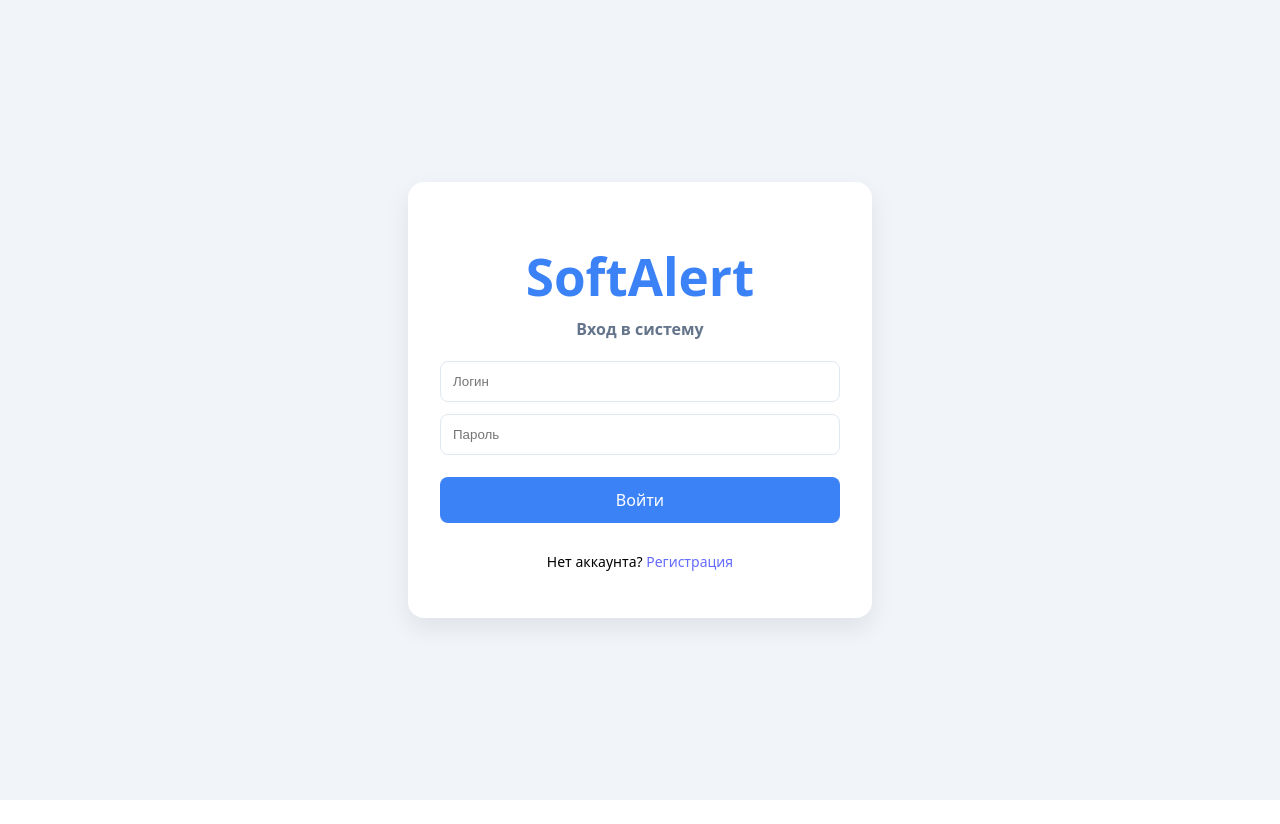
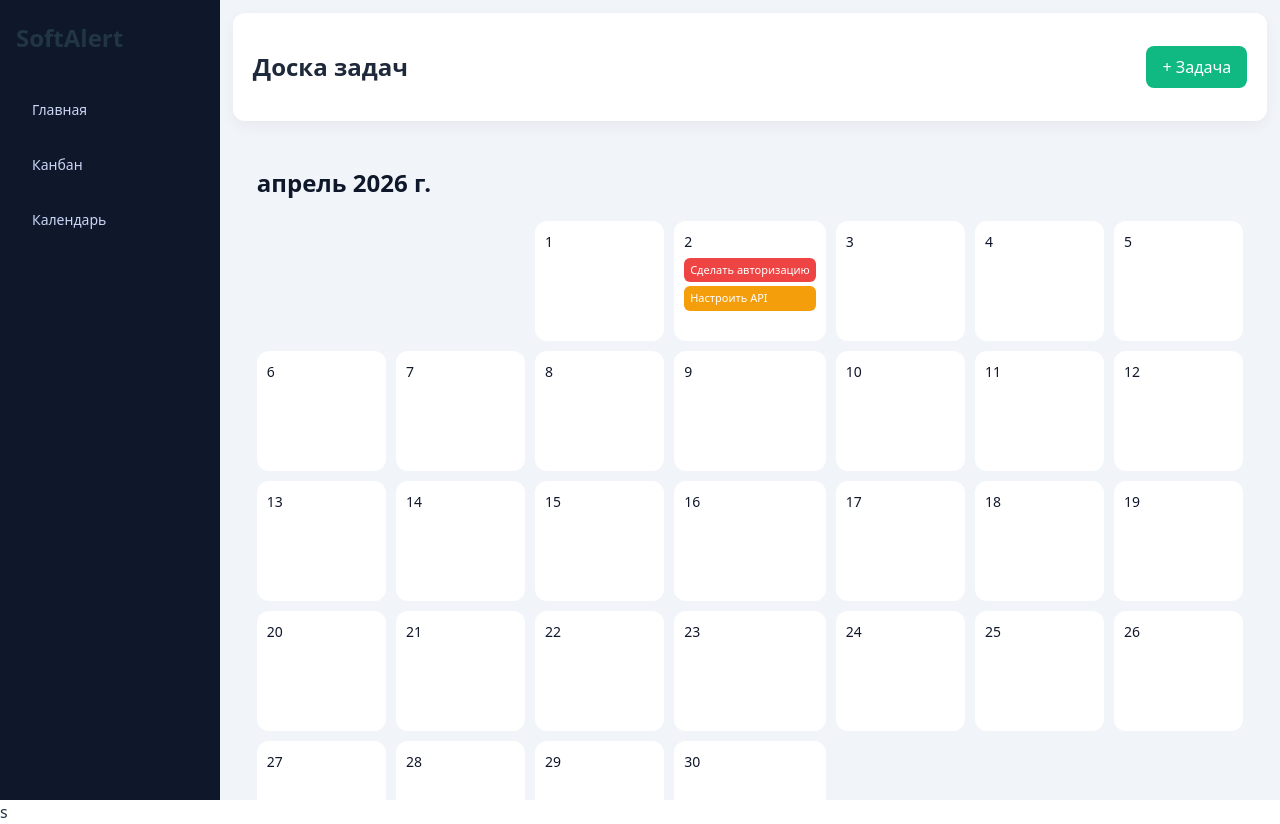
Before and after one commit to lrlaldlmlilrl/Diplom, a React (Vite) app in the folder client/: page /calendar in a window 1280 px wide. Before the commit the page ends 800 px from the top, so only its background shows below. Built offline with nearby package versions, Linux system fonts and the light colour scheme.

Commit message:
Calendar(chpt part3)

```diff
--- a/client/src/App.jsx
+++ b/client/src/App.jsx
@@ -5,6 +5,8 @@ import { Routes, Route } from "react-router-dom"
 import DashboardPage from './pages/DashboardPage'
 import HomePage from './pages/HomePage'
 import { useState } from 'react'
+import CalendarPage from './pages/CalendarPage'
+import Modal from "./components/Modal"
 
 function App() {
 
@@ -12,13 +14,52 @@ function App() {
     name: "Радмир"
   })
 
+  const [isModalOpen, setIsModalOpen] = useState(false)
+  const [editingTask, setEditingTask] = useState(null)
+
+  const addTask = (title) => {
+  const newTask = {
+    id: Date.now(),
+    title,
+    status: "todo",
+    createdAt: Date.now()
+  }
+    setTasks(prev => [...prev, newTask])
+  }
+
+   const handleAddTask = (data) => {
+    const newTask = {
+      id: Date.now(),
+      title: data.title,
+      status: data.status,
+      createdAt: Date.now()
+    }
+
+    setTasks(prev => [...prev, newTask])
+  }
+
   const [tasks, setTasks] = useState([
-    { id: 1, title: "Сделать авторизацию", status: "todo" },
-    { id: 2, title: "Настроить API", status: "inProgress" },
-    { id: 3, title: "Сверстать dashboard", status: "done" }
+    { id: 1, title: "Сделать авторизацию", status: "todo", createdAt: Date.now() },
+    { id: 2, title: "Настроить API", status: "inProgress", createdAt: Date.now() },
+    { id: 3, title: "Сверстать dashboard", status: "done", createdAt: Date.now() }
   ])
 
-  return (
+  return (<>
+  {isModalOpen && (
+      <Modal
+        isOpen={isModalOpen}
+        onClose={() => setIsModalOpen(false)}
+        onAddTask={handleAddTask}
+        onEditTask={(updatedTask) => {
+          setTasks(prev =>
+            prev.map(task =>
+              task.id === updatedTask.id ? updatedTask : task
+            )
+          )
+        }}
+        editingTask={editingTask}
+      />
+    )}
     <Routes>
       <Route path="/login" element={<LoginPage />} />
       <Route path="/register" element={<RegisterPage />} />
@@ -30,6 +71,9 @@ function App() {
             user={user}
             tasks={tasks}
             setTasks={setTasks}
+            addTask={addTask}
+            setEditingTask={setEditingTask}
+            setIsModalOpen={setIsModalOpen}
           />
         }
       />
@@ -41,12 +85,30 @@ function App() {
             user={user}
             tasks={tasks}
             setTasks={setTasks}
+            addTask={addTask}
+            setEditingTask={setEditingTask}
+            setIsModalOpen={setIsModalOpen}
+          />
+        }
+      />
+
+      <Route
+        path="/calendar"
+        element={
+          <CalendarPage
+            user={user}
+            tasks={tasks}
+            setTasks={setTasks}
+            addTask={addTask}
+            setEditingTask={setEditingTask}
+            setIsModalOpen={setIsModalOpen}
           />
         }
       />
 
       <Route path="*" element={<LoginPage />} />
-    </Routes>
+    </Routes>s</>
+
   )
 }
 
--- /dev/null
+++ b/client/src/components/CalendarDay.jsx
@@ -0,0 +1,28 @@
+const CalendarDay = ({ day, tasks }) => {
+    if (!day) return <div className="calendar-day empty"></div>
+
+    const dayTasks = tasks.filter(task => {
+        const taskDate = new Date(task.createdAt)
+        return (
+            taskDate.getDate() === day.getDate() &&
+            taskDate.getMonth() === day.getMonth() &&
+            taskDate.getFullYear() === day.getFullYear()
+        )
+    })
+
+    return (
+        <div className="calendar-day">
+            <div className="day-number">{day.getDate()}</div>
+
+            <div className="day-tasks">
+                {dayTasks.slice(0, 2).map(task => (
+                    <div key={task.id} className={`mini-task ${task.status}`}>
+                        {task.title}
+                    </div>
+                ))}
+            </div>
+        </div>
+    )
+}
+
+export default CalendarDay
--- /dev/null
+++ b/client/src/components/CalendarGrid.jsx
@@ -0,0 +1,32 @@
+import CalendarDay from "./CalendarDay"
+
+const CalendarGrid = ({ date, tasks }) => {
+    const year = date.getFullYear()
+    const month = date.getMonth()
+
+    const firstDay = new Date(year, month, 1).getDay()
+    const daysInMonth = new Date(year, month + 1, 0).getDate()
+
+    const days = []
+
+    // сдвиг (чтобы неделя начиналась нормально)
+    const startOffset = firstDay === 0 ? 6 : firstDay - 1
+
+    for (let i = 0; i < startOffset; i++) {
+        days.push(null)
+    }
+
+    for (let i = 1; i <= daysInMonth; i++) {
+        days.push(new Date(year, month, i))
+    }
+
+    return (
+        <div className="calendar-grid">
+            {days.map((day, index) => (
+                <CalendarDay key={index} day={day} tasks={tasks} />
+            ))}
+        </div>
+    )
+}
+
+export default CalendarGrid
--- a/client/src/components/SideBar.jsx
+++ b/client/src/components/SideBar.jsx
@@ -14,6 +14,10 @@ export default function Sidebar() {
                 <button onClick={() => navigate("/dashboard")}>
                     Канбан
                 </button>
+
+                <button onClick={() => navigate("/calendar")}>
+                    Календарь
+                </button>
             </div>
         </div>
     )
--- a/client/src/pages/CalendarPage.jsx
+++ b/client/src/pages/CalendarPage.jsx
@@ -0,0 +1,35 @@
+import Sidebar from "../components/SideBar"
+import TopBar from "../components/TopBar"
+import CalendarGrid from "../components/CalendarGrid"
+import { useState } from "react"
+import "./calendar.css"
+
+export default function CalendarPage({ tasks, setEditingTask, setIsModalOpen }) {
+    const [currentDate, setCurrentDate] = useState(new Date())
+
+    return (
+        <div className="layout">
+            <Sidebar />
+
+            <main className="main">
+                <TopBar onOpenModal={() => {
+                    setEditingTask(null)
+                    setIsModalOpen(true)
+                }} />
+
+                <div className="calendar">
+                    <div className="calendar-header">
+                        <h2>
+                            {currentDate.toLocaleDateString("ru-RU", {
+                                month: "long",
+                                year: "numeric"
+                            })}
+                        </h2>
+                    </div>
+
+                    <CalendarGrid date={currentDate} tasks={tasks} />
+                </div>
+            </main>
+        </div>
+    )
+}
--- a/client/src/pages/HomePage.jsx
+++ b/client/src/pages/HomePage.jsx
@@ -3,7 +3,7 @@ import TopBar from "../components/TopBar"
 import TaskRow from "../components/TaskRow"
 import "./home.css"
 
-export default function HomePage({ user, tasks = [], navigate }) {
+export default function HomePage({ user, tasks = [], navigate, setEditingTask, setIsModalOpen }) {
     const today = new Date()
 
     const formattedDate = today.toLocaleDateString("ru-RU", {
@@ -24,7 +24,10 @@ export default function HomePage({ user, tasks = [], navigate }) {
                         <p>{formattedDate}</p>
                     </div>
 
-                    <TopBar />
+                    <TopBar onOpenModal={() => {
+                        setEditingTask(null)
+                        setIsModalOpen(true)
+                    }} />
 
                     <div className="home-tasks">
                         <h2>Все задачи</h2>
--- a/client/src/pages/calendar.css
+++ b/client/src/pages/calendar.css
@@ -0,0 +1,74 @@
+.calendar {
+    padding: 24px;
+}
+
+/* HEADER */
+
+.calendar-header {
+    margin-bottom: 20px;
+    color: #0F172A;
+}
+
+/* GRID */
+
+.calendar-grid {
+    display: grid;
+    grid-template-columns: repeat(7, 1fr);
+    gap: 10px;
+}
+
+/* DAY */
+
+.calendar-day {
+    background: #ffffff;
+    border-radius: 12px;
+    padding: 10px;
+    min-height: 100px;
+    display: flex;
+    flex-direction: column;
+    justify-content: flex-start;
+}
+
+.calendar-day.empty {
+    background: transparent;
+}
+
+/* NUMBER */
+
+.day-number {
+    font-size: 14px;
+    margin-bottom: 6px;
+    color: #0F172A;
+}
+
+/* TASKS */
+
+.day-tasks {
+    display: flex;
+    flex-direction: column;
+    gap: 4px;
+}
+
+.mini-task {
+    font-size: 11px;
+    padding: 4px 6px;
+    border-radius: 6px;
+    color: white;
+    overflow: hidden;
+    text-overflow: ellipsis;
+    white-space: nowrap;
+}
+
+/* COLORS */
+
+.mini-task.todo {
+    background: #ef4444;
+}
+
+.mini-task.inProgress {
+    background: #f59e0b;
+}
+
+.mini-task.done {
+    background: #22c55e;
+}
```
Also changed, not shown: client/src/pages/DashboardPage.jsx (line endings or trailing spaces).
